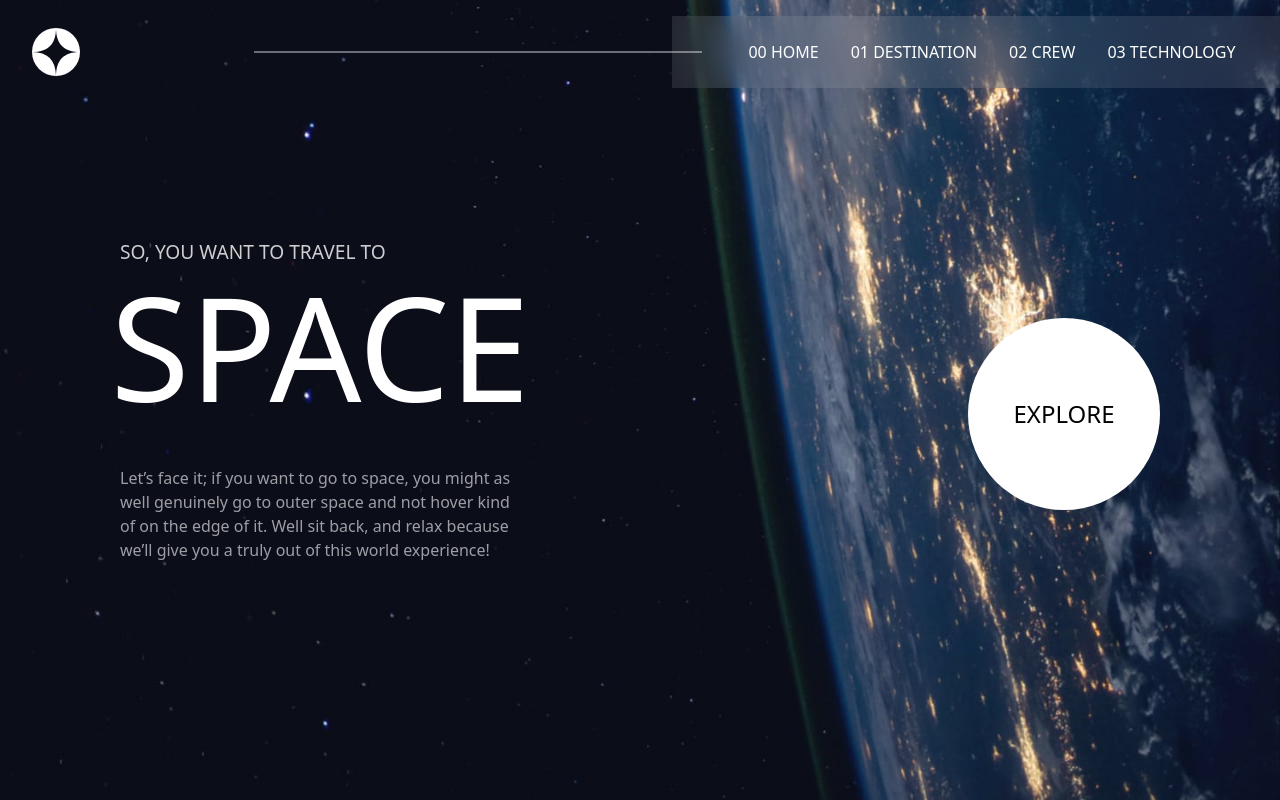
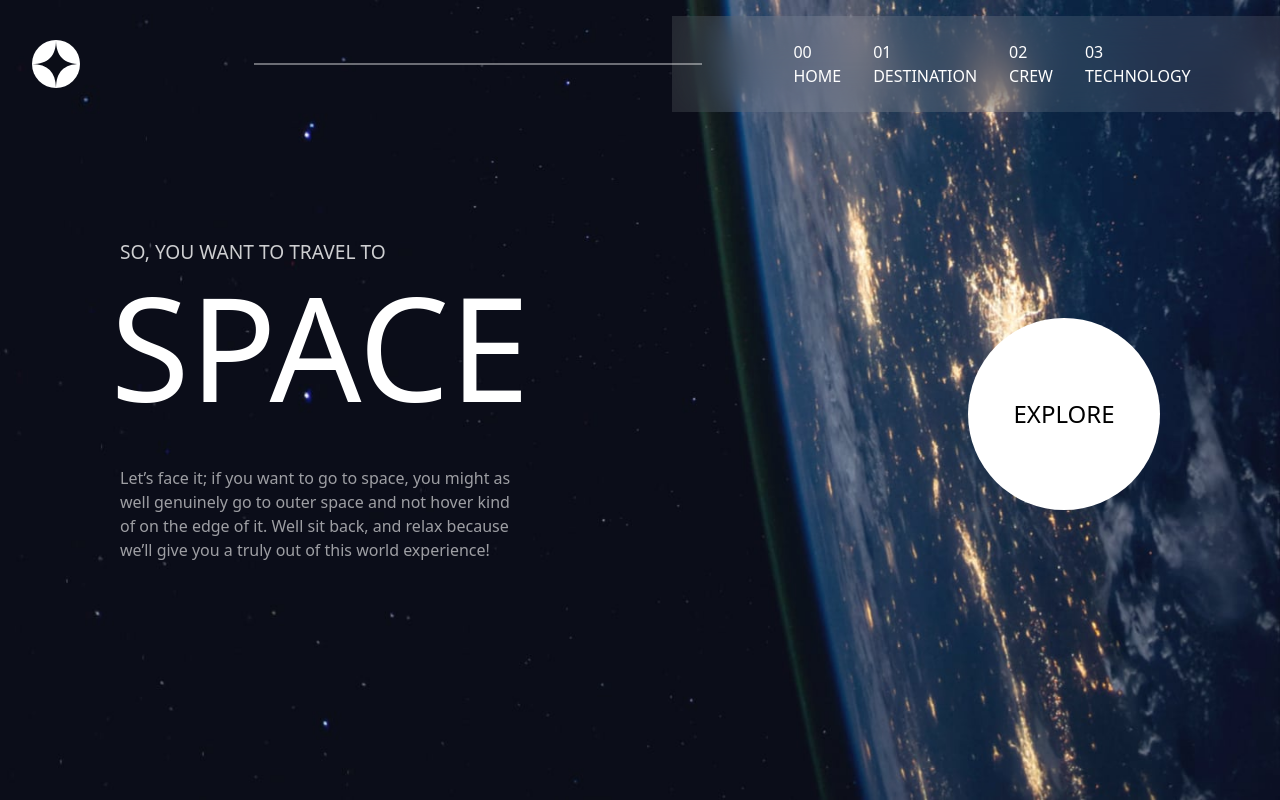
Before and after one commit to Vinit-Tiwari/space-tourism, a Next.js app: page / in a window 1280 px wide. Shown: the top 800 px of the page. Built offline with nearby package versions, Linux system fonts and the light colour scheme.

Commit message:
updated navbar

```diff
--- a/components/Navbar.js
+++ b/components/Navbar.js
@@ -1,5 +1,5 @@
 import styles from "../styles/navbar.module.css"
-import { useRouter } from "next/router";
+import {useRouter} from "next/router";
 
 function Navbar() {
   const router=useRouter()
@@ -24,7 +24,8 @@ function Navbar() {
             router.push("/");
           }}
         >
-          00 HOME
+          <p className="hidden lg:flex">00</p>
+          HOME
         </button>
 
         <button
@@ -33,7 +34,8 @@ function Navbar() {
             router.push("/destination/moon");
           }}
         >
-          01 DESTINATION
+          <p className="hidden lg:flex">01</p>
+          DESTINATION
         </button>
 
         <button
@@ -42,7 +44,8 @@ function Navbar() {
             router.push("/crew/commander");
           }}
         >
-          02 CREW
+          <p className="hidden lg:flex">02</p>
+          CREW
         </button>
 
         <button
@@ -51,7 +54,8 @@ function Navbar() {
             router.push("/technology/vehicle");
           }}
         >
-          03 TECHNOLOGY
+          <p className="hidden lg:flex">03</p>
+          TECHNOLOGY
         </button>
       </span>
     </span>
```
